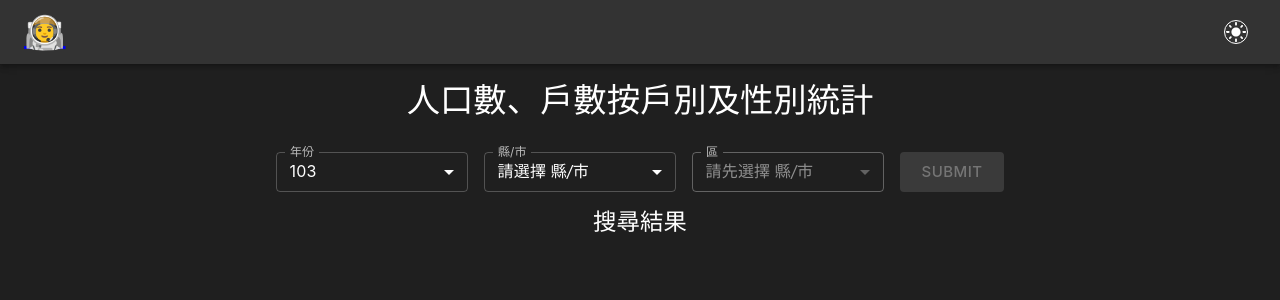
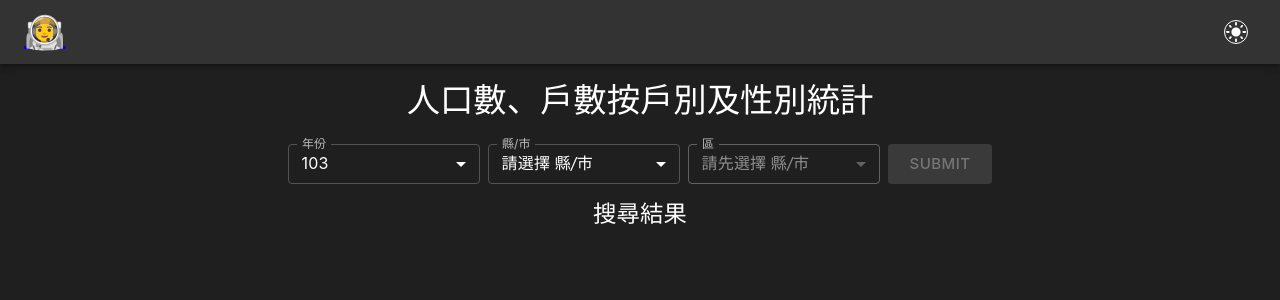
Before and after one commit to OInVein/population-survey-app, a React (Vite) app: page / in a window 1280 px wide. Shown: the top 300 px of the page. Built offline with nearby package versions, Linux system fonts and the light colour scheme.

Commit message:
refactor padding

```diff
--- a/src/components/ChartsContainer.tsx
+++ b/src/components/ChartsContainer.tsx
@@ -19,7 +19,7 @@ function ChartsContainer({ children }: ChartsContainerProps) {
 
         width: {
           xs: '100%',
-          md: theme.spacing(91),
+          md: theme.spacing(88),
         },
         height: 1,
         borderRadius: theme.spacing(2),
--- a/src/components/FormContainer.tsx
+++ b/src/components/FormContainer.tsx
@@ -13,8 +13,8 @@ function FormContainer({ children, onSubmit }: FormContainerProps) {
             md: 'row',
           },
         }}
-        p={2}
-        gap={2}
+        p={1}
+        gap={1}
       >
         {children}
       </Box>
--- a/src/components/PageContainer.tsx
+++ b/src/components/PageContainer.tsx
@@ -10,7 +10,7 @@ function PageContainer({ children }: PageContainerProps) {
       maxWidth={false}
       disableGutters
     >
-      <Box bgcolor="background.paper" height={1} display="flex" flexDirection="column">
+      <Box bgcolor="background.paper" height={1} display="flex" flexDirection="column" gap={1}>
         {children}
       </Box>
     </Container>
--- a/src/components/PageTitle.tsx
+++ b/src/components/PageTitle.tsx
@@ -2,7 +2,7 @@ import { Box, Typography } from '@mui/material'
 
 function PageTitle() {
   return (
-    <Box width={1} display="flex" justifyContent="center" p={2}>
+    <Box width={1} display="flex" justifyContent="center" p={1}>
       <Typography variant="h3" color="text.primary">
         人口數、戶數按戶別及性別統計
       </Typography>
--- a/src/components/SearchResultContainer.tsx
+++ b/src/components/SearchResultContainer.tsx
@@ -9,7 +9,7 @@ function SearchResultContainer({ children }: ChartsContainerProps) {
       alignItems="center"
       flexDirection="column"
       position="relative"
-      sx={{ width: 1, height: 1, p: 2, pb: 4 }}
+      sx={{ width: 1, height: 1, p: 4 }}
     >
       {children}
     </Box>
--- a/src/pages/error-boundary.tsx
+++ b/src/pages/error-boundary.tsx
@@ -7,10 +7,9 @@ function ErrorBoundaryPage() {
 
   return (
     <PageContainer>
-      <Box width={1} height={1} display="flex" justifyContent="center" alignItems="center" p={2}>
+      <Box width={1} height={1} display="flex" justifyContent="center" alignItems="center" p={1}>
         <Typography
           variant={matches ? 'h1' : 'h3'}
-          color="common.white"
           sx={{
             '@keyframes fadeShine': {
               from: {
```
